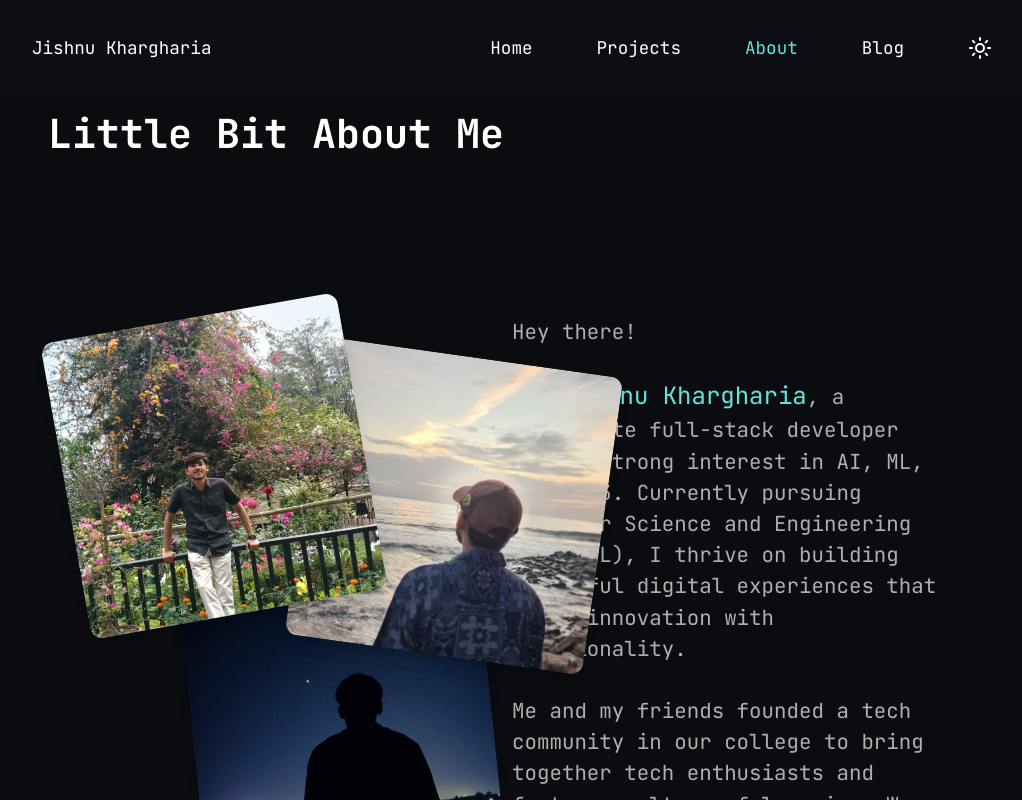
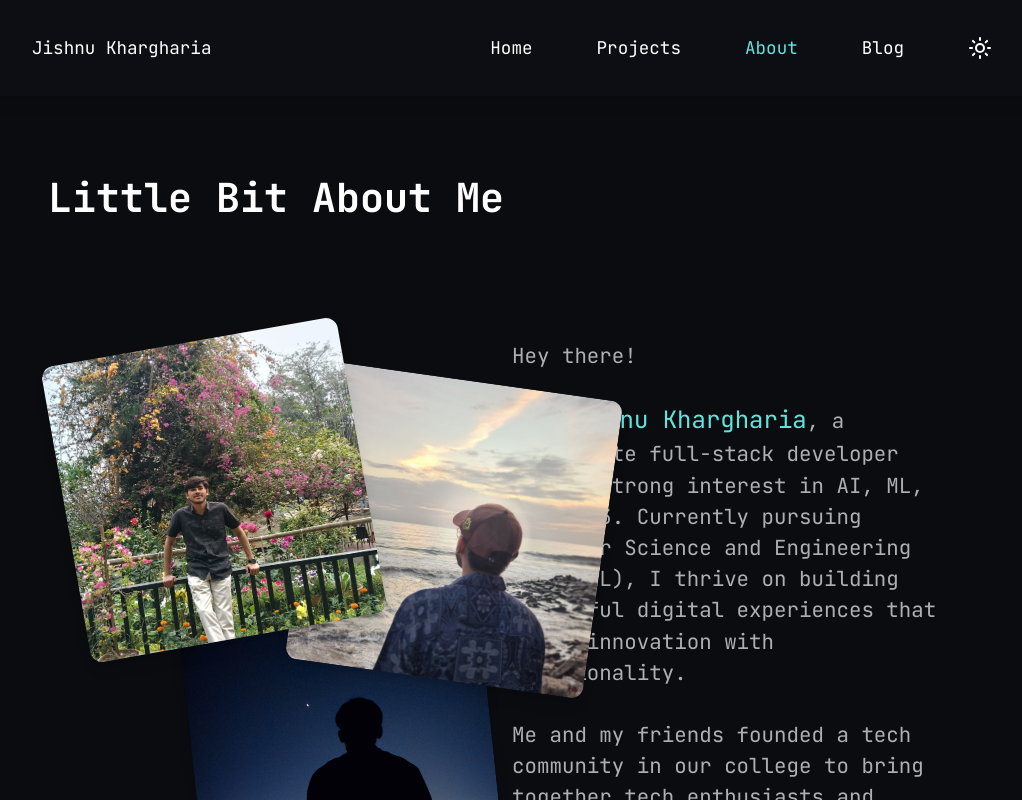
Before and after one commit to jishkhar/portfolio2, a Next.js app: page /about in a window 1280 px wide. Shown: the top 800 px of the page, without its empty margins (128-1150 px from the left). Built offline with nearby package versions, Linux system fonts and the light colour scheme.

Commit message:
add about

```diff
--- a/src/app/about/page.tsx
+++ b/src/app/about/page.tsx
@@ -5,7 +5,7 @@ const AboutMe = () => {
     return (
         <div className='bg-[#0b0c10] min-h-screen py-10 px-6 md:px-0'>
             <div className='mb-32'>
-                <div className="md:pl-44 pt-20 pb-10 text-xl font-semibold text-center md:text-left">
+                <div className="md:pl-44 pt-36 text-xl font-semibold text-center md:text-left">
                     <p className='text-[2.5rem] text-white'>
                         Little Bit About Me
                     </p>
```
